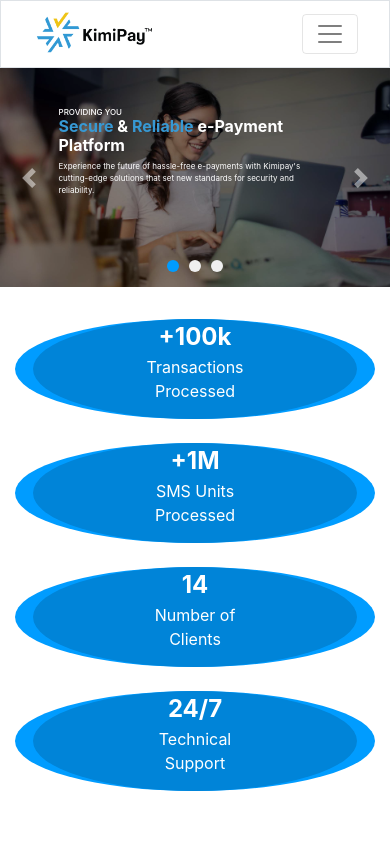
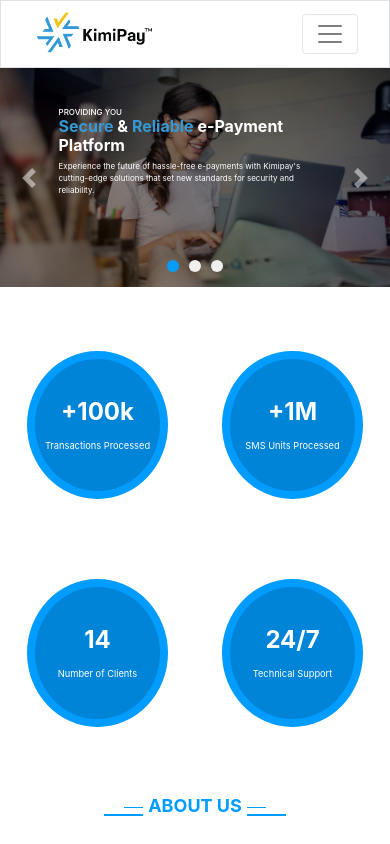
Before and after one commit to GloriaMMuthumbi/kimipayco, a React (Create React App) app: page / in a window 390 px wide. Shown: the top 844 px of the page. Built offline with nearby package versions, Linux system fonts and the light colour scheme.

Commit message:
made circles responsive

```diff
--- a/src/App.css
+++ b/src/App.css
@@ -19,67 +19,9 @@
   font-weight: bolder;
 }
 
-.infograph-container {
-  display: flex;
-  justify-content: space-around;
-  align-items: center;
-  width: 100%;
-}
-
-.infograph {
-  display: flex;
-  justify-content: center;
-  align-items: center;
-  height: 100%;
-  width: auto;
-}
-
-.infograph-container:last-child{
-  padding-right: 10%;
-}
-
-.infograph-container:first-child {
-  padding-left: 10%;
-}
-
-.outer {
-    display: flex;
-    justify-content: center;
-    align-items: center;
-    width: 100%;
-    background-color: #009CFF;
-    border-radius: 50%;
-    flex-shrink: 0;
-    margin: 12px;
-}
-
-.inner {
-    width: 90%;
-    background-color: #0084d8;
-    border-radius: 50%;
-    flex-shrink: 0;
-    display: flex;
-    flex-direction: column;
-    justify-content: center;
-    align-items: center;
-    }
-
 p {
     margin: 0;
     color: white;
-}
-
-.number {
-    font-weight: 700;
-    font-size: 1.8em;
-    text-align: center;
-    width: 130px;
-}
-
-.description {
-    text-align: center;
-    font-size: 0.9em;
-    width: 110px;
 }
 
 .aboutus-container {
@@ -418,22 +360,60 @@ a:hover, a:focus {
   text-align: start;
 }
 
+.card-container {
+  display: flex;
+  justify-content: center;
+  align-items: center;
+  height: 27vh;
+}
+
+.col-md-3 .card {
+  border-radius: 50%;
+  background-color: #0084d8;
+  height: 90%;
+  width: 58%;
+  justify-content: center;
+  align-items: center;
+  border: 8px solid #009CFF;
+}
+
+.inner-circular-card {
+  height: 90%;
+  width: 100%;
+  background-color: #009CFF;
+}
+
+.card-title {
+  font-weight: 700;
+    font-size: 2em;
+    text-align: center;
+    width: 130px;
+    color: white;
+    white-space: nowrap;
+}
+
+.card-body {
+  display: flex;
+  flex-direction: column;
+  justify-content: center;
+  align-items: center;
+}
+
+.card-text {
+  white-space: nowrap;
+  font-size: 0.95rem;
+}
+
 @media screen and (min-width: 993px) {
-  .outer {
+
+  .outer{
     min-width: 80%;
+    padding: 8px 0;
   }
 
   .inner {
     max-width: 175px;
-    padding: 8%;
-  }
-
-  .number {
-    font-size: 2.5em;
-  }
-
-  .description {
-    font-size: 0.9em;
+    padding: 8px 8px;
   }
 
   .choose-item-outer {
@@ -460,10 +440,6 @@ a:hover, a:focus {
     font-size: 0.9rem !important;
   }
 
-  .infograph-container{
-    padding: 0 !important;
-  }
-
   .carousel-indicators > button {
     width: 5px;
     height: 12px;
@@ -475,6 +451,61 @@ a:hover, a:focus {
 
   .services {
     padding-bottom: 20px;
+  }
+
+  .aboutus-img {
+    width: 100%;
+    height: auto;
+    border-radius: 10px;
+  }
+
+  .aboutus-text .heading{
+    font-size: 1.5rem;
+  }
+
+  .aboutus-text p{
+    font-size: 0.8rem;
+  }
+
+  .outer{
+    min-width: 80%;
+    padding: 8px 0;
+  }
+
+  .inner {
+    max-width: 175px;
+    padding: 8px 8px;
+  }
+
+  .col-md-3 .card {
+    border-radius: 50%;
+    background-color: #0084d8;
+    height: 57%;
+    width: 100%;
+    justify-content: center;
+    align-items: center;
+    border: 8px solid #009CFF;
+  }
+
+  .card-title {
+    font-weight: 700;
+      font-size: 2em;
+      text-align: center;
+      width: 130px;
+      color: white;
+      white-space: nowrap;
+  }
+
+  .card-body {
+    display: flex;
+    flex-direction: column;
+    justify-content: center;
+    align-items: center;
+  }
+
+  .card-text {
+    white-space: nowrap;
+    font-size: 0.85rem;
   }
 
 }
@@ -491,16 +522,6 @@ a:hover, a:focus {
     border-bottom: solid 1px;
     height: 100%;
     border-color: #cfcfcc;
-  }
-
-  .number {
-    font-size: 1.5em;
-    margin: 0;
-  }
-
-  .description {
-    font-size: 1em;
-    white-space: wrap;
   }
 
   .lines {
@@ -542,7 +563,7 @@ a:hover, a:focus {
     color: #111;
     font-size: 20px;
     font-weight: 700;
-    margin: 0;
+    margin-top: 10px;
   }
 
   .carousel-caption h6 {
@@ -563,20 +584,55 @@ a:hover, a:focus {
     height: 12px;
   }
 
-  .infograph-container {
+  .service {
     display: flex;
     flex-direction: column;
-    justify-content: space-between;
+    justify-content: center;
     align-items: center;
-    width: 100%;
-    padding: 0 !important;
   }
 
-  .infograph {
-    display: flex;
+  .service-img {
+    width: 50%;
+    height: auto;
+    object-fit: cover;
+    flex-shrink: 0;
+    border-radius: 10px;
+  }
+
+  .card-container {
+    width: 50% !important;
+    padding: 0;
+    margin: 0;
+  }
+
+  .col-md-3 .card {
+    border-radius: 50%;
+    background-color: #0084d8;
+    height: 65%;
+    width: 85%;
     justify-content: center;
     align-items: center;
-    height: 25%;
-    width: 50%;
+    border: 8px solid #009CFF;
+  }
+
+  .card-title {
+    font-weight: 700;
+      font-size: 1.5em;
+      text-align: center;
+      width: 130px;
+      color: white;
+      white-space: nowrap;
+  }
+
+  .card-body {
+    display: flex;
+    flex-direction: column;
+    justify-content: center;
+    align-items: center;
+  }
+
+  .card-text {
+    white-space: nowrap;
+    font-size: 0.58rem;
   }
 }
--- a/src/Components/Inforgraphs.js
+++ b/src/Components/Inforgraphs.js
@@ -1,38 +1,36 @@
 const InforgraphComponent = () => {
     return (
-        <div className="container-fluid">
-            <div className="row justify-content-center">
-                <div className="row justify-content-between infograph-container">
-                    <div className="col-md-auto infograph">
-                        <div className="outer">
-                            <div className="inner">
-                                <p className="number">+100k</p>
-                                <p className="description">Transactions Processed</p>
+        <div className="container-fluid mt-4">
+            <div class="row card-row">
+                <div class="col-md-3 col-sm-12 card-container">
+                    <div class="card circular-card">
+                        <div class="card-body">
+                            <h5 class="card-title">+100k</h5>
+                            <p class="card-text">Transactions Processed</p>
                         </div>
                     </div>
                 </div>
-                    <div className="col-md-auto infograph">
-                        <div className="outer">
-                            <div className="inner">
-                                <p className="number">+1M</p>
-                                <p className="description">SMS Units Processed</p>
+                <div class="col-md-3 col-sm-12 card-container">
+                    <div class="card circular-card">
+                        <div class="card-body">
+                            <h5 class="card-title">+1M</h5>
+                            <p class="card-text">SMS Units Processed</p>
                         </div>
                     </div>
                 </div>
-                    <div className="col-md-auto infograph">
-                        <div className="outer">
-                            <div className="inner">
-                                <p className="number">14</p>
-                                <p className="description">Number of Clients</p>
+                <div class="col-md-3 col-sm-12 card-container">
+                    <div class="card circular-card">
+                        <div class="card-body">
+                            <h5 class="card-title">14</h5>
+                            <p class="card-text">Number of Clients</p>
                         </div>
                     </div>
                 </div>
-                    <div className="col-md-auto infograph">
-                        <div className="outer">
-                            <div className="inner">
-                                <p className="number">24/7</p>
-                                <p className="description">Technical Support</p>
-                            </div>
+                <div class="col-md-3 col-sm-12 card-container">
+                    <div class="card circular-card">
+                        <div class="card-body">
+                            <h5 class="card-title">24/7</h5>
+                            <p class="card-text">Technical Support</p>
                         </div>
                     </div>
                 </div>
```
Lines whose indentation alone changed are shown as unchanged.
